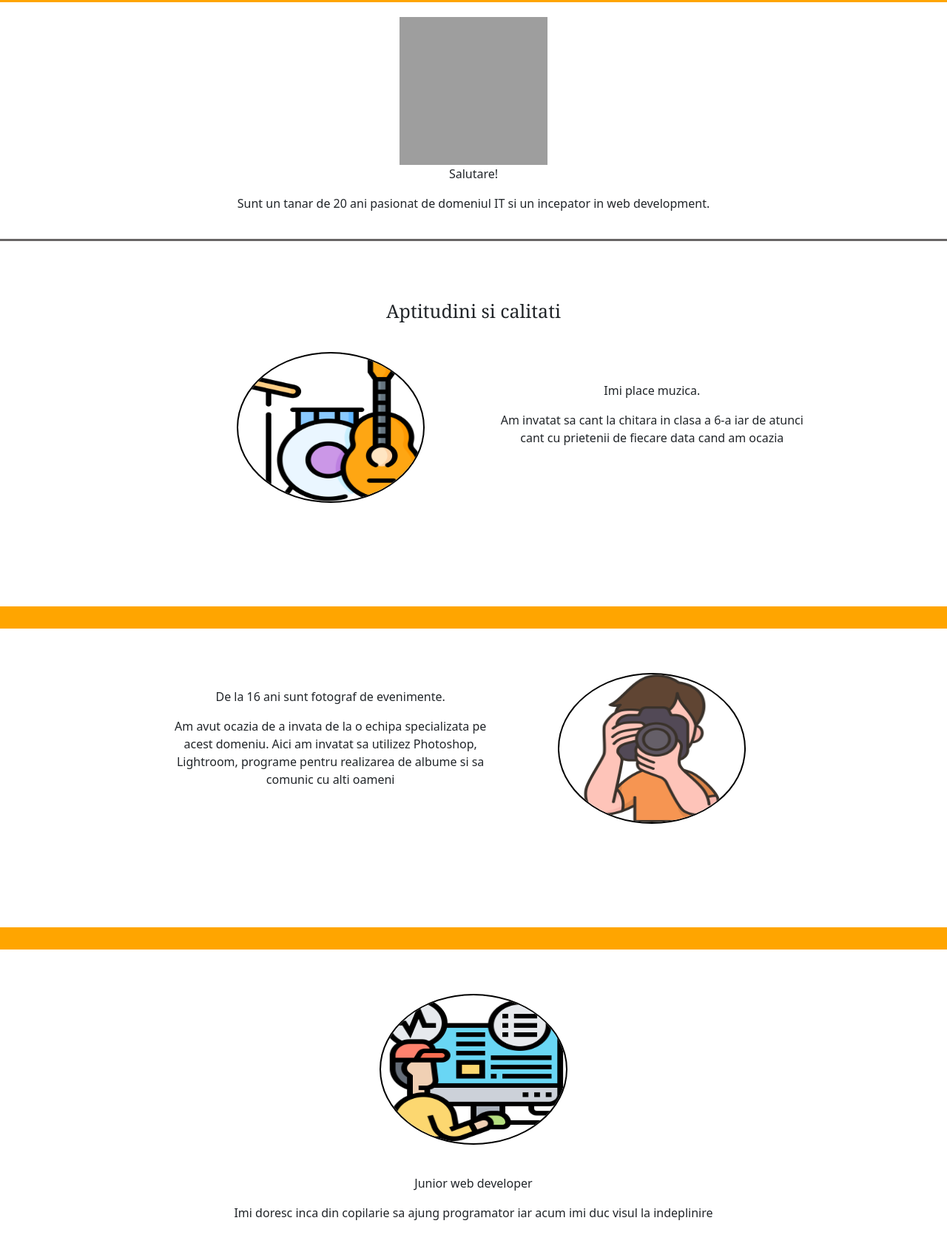
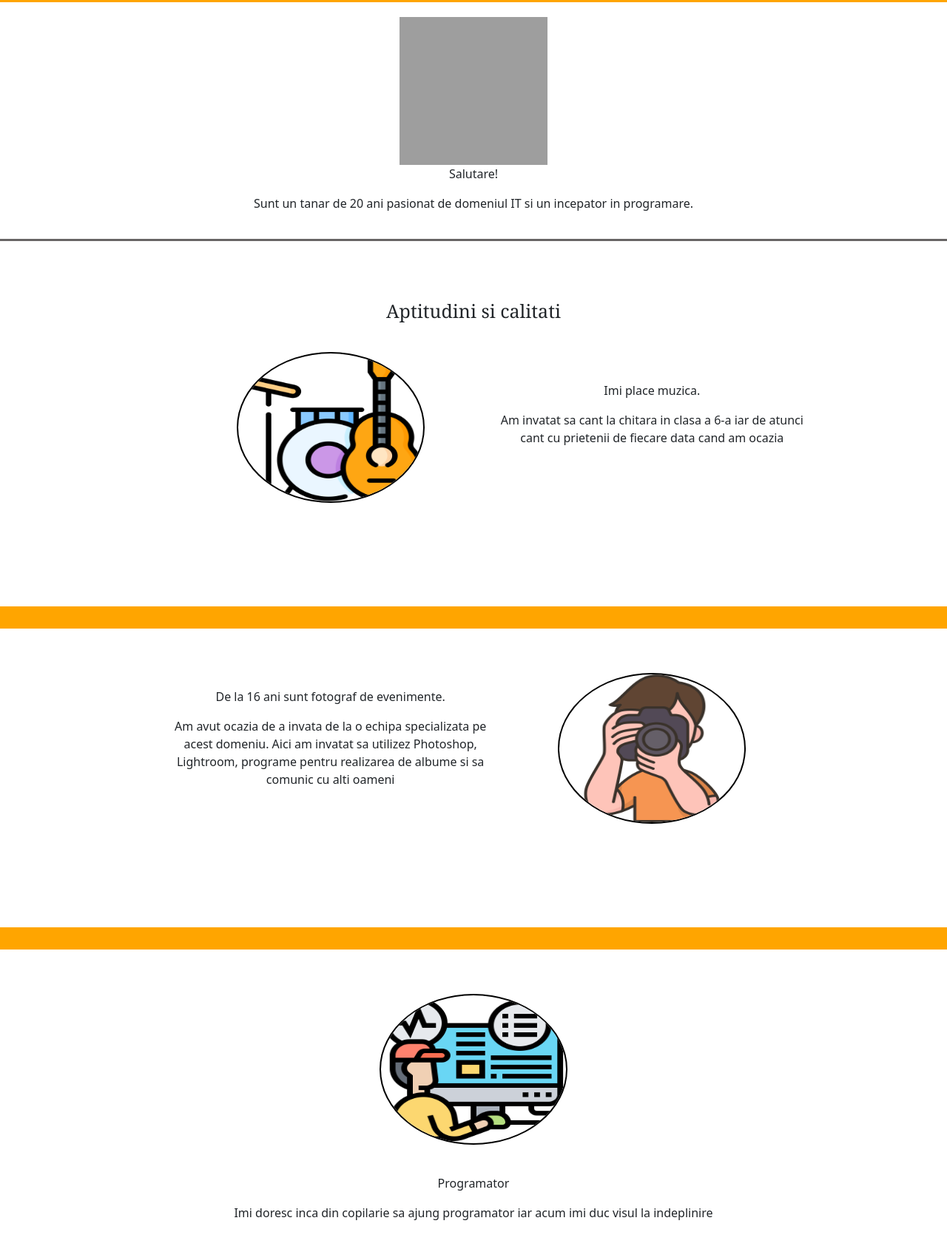
Before and after one commit to dragangabriel40/Web-Developement, a plain HTML site: page Personal Website/index.html in a window 1280 px wide. Shown: the part 763-2452 px from the top of the page at 74% size. Drawn offline with nearby package versions, Linux system fonts and the light colour scheme; grey boxes are pictures that could not be loaded.

Commit message:
Update index.html

```diff
--- a/Personal Website/index.html
+++ b/Personal Website/index.html
@@ -44,7 +44,7 @@
         <img src="imagini/eu.png" alt="eu" class="eu">
         <p>Salutare!
         <p class="text">
-            Sunt un tanar de 20 ani pasionat de domeniul IT si un incepator in web development.
+            Sunt un tanar de 20 ani pasionat de domeniul IT si un incepator in programare.
         </p>
 
     </div>
@@ -91,7 +91,7 @@
     <div class="bordura-mica"></div>
     <div class="section3">
         <img src="imagini/monitoring.png" class="img-fluid" id="img-border">
-        <p style="padding-top: 40px;" class="center-tight">Junior web developer</p>
+        <p style="padding-top: 40px;" class="center-tight">Programator</p>
         <p>Imi doresc inca din copilarie
             sa ajung programator iar acum imi duc visul la indeplinire</p>
     </div>
```
